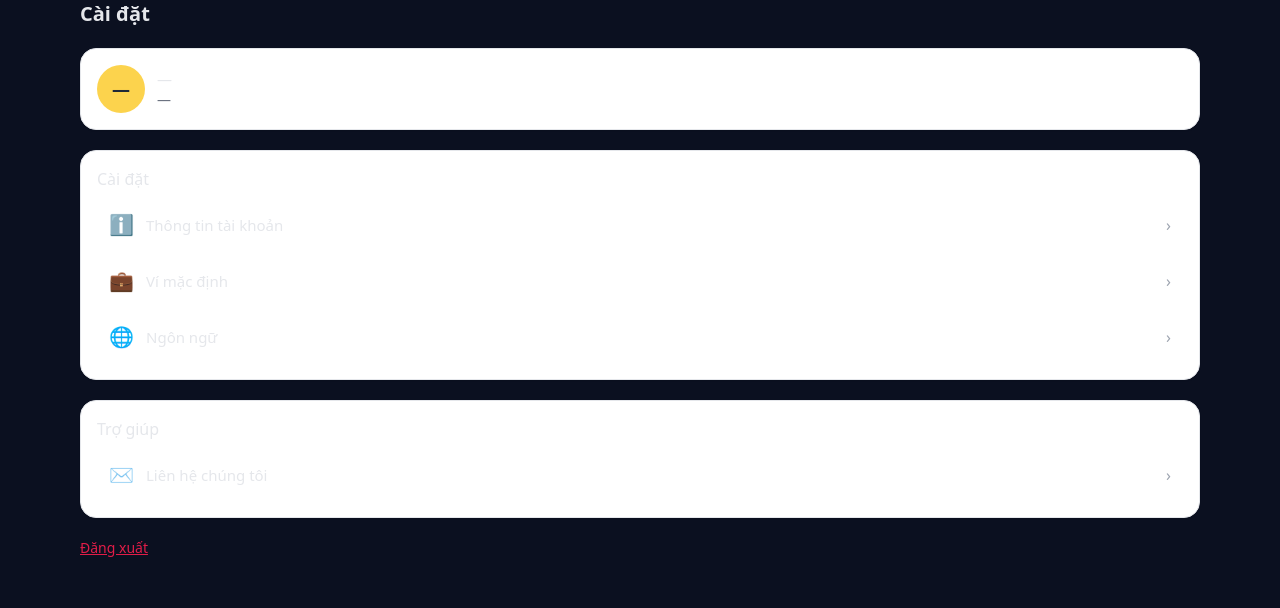
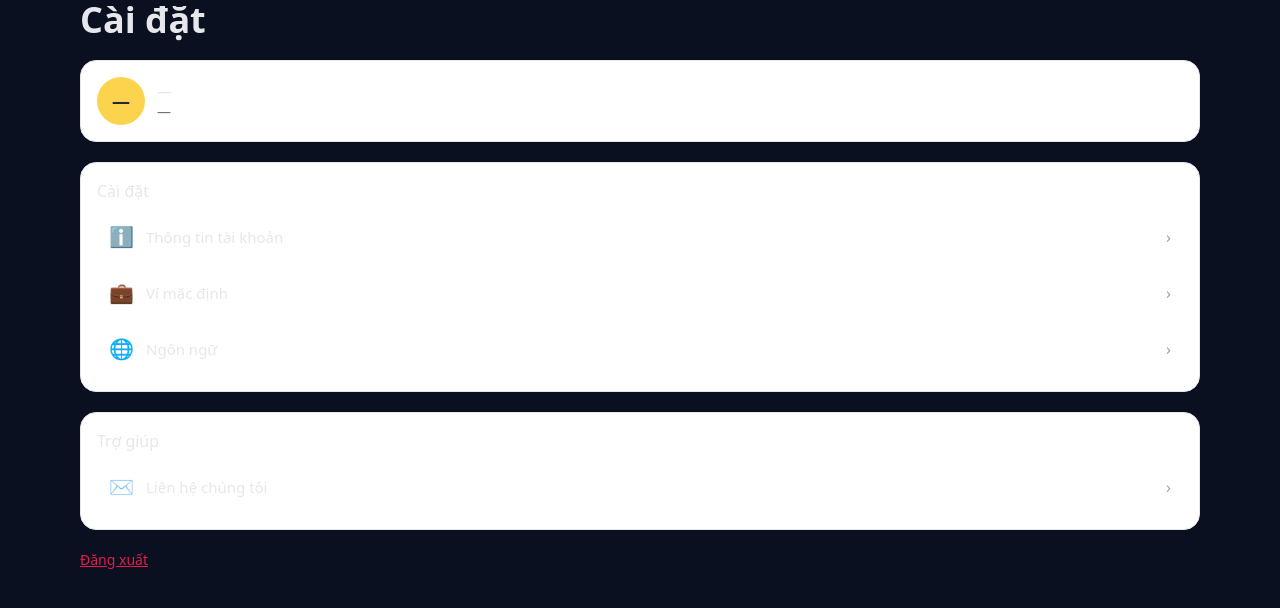
Before and after one commit to khanh7101/ZuMoney, a Next.js app: page /settings in a window 1280 px wide. Shown: the top 608 px of the page. Built offline with nearby package versions, Linux system fonts and the light colour scheme; no server answers.

Commit message:
update tilte page

```diff
--- a/pages/settings/index.tsx
+++ b/pages/settings/index.tsx
@@ -32,7 +32,7 @@ export default function SettingsPage() {
   return (
     <section className="space-y-5">
 
-      <h1 className="text-xl font-semibold">Cài đặt</h1>
+      <h1 className="text-4xl font-semibold">Cài đặt</h1>
 
       <div className="rounded-2xl border bg-white p-4 shadow-sm">
         <div className="flex items-center gap-3">
```
